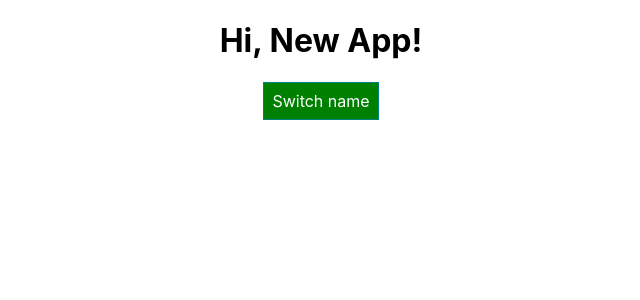
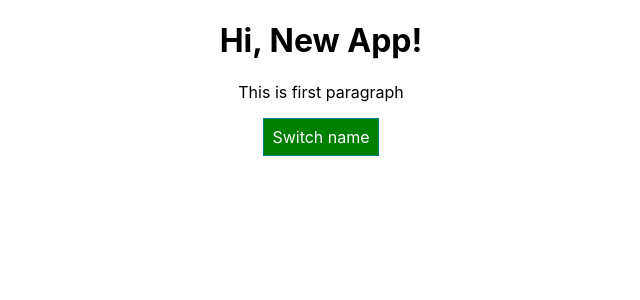
Before and after one commit to gsim2345/react-complete-guide, a React (Create React App) app: page / in a window 1280 px wide. Shown: the top 300 px of the page, without its empty margins (319-959 px from the left). Built offline with nearby package versions, Linux system fonts and the light colour scheme.

Commit message:
Added classNames dynamically

```diff
--- a/src/App.css
+++ b/src/App.css
@@ -1,3 +1,11 @@
 .App {
   text-align: center;
 }
+
+.red {
+  color: red;
+}
+
+.bold {
+  font-weight: bold;
+}
--- a/src/App.js
+++ b/src/App.js
@@ -87,9 +87,19 @@
       style.backgroundColor = "red";
     }
 
+    //let classes = ['red', 'bold'].join(' ');
+    let classes = [];
+    if (this.state.persons.length <=2) {
+      classes.push("red"); // classes = ['red']
+    }
+    if (this.state.persons.length <= 1) {
+      classes.push('bold'); // // classes = ['red', bold]
+    }
+
     return (
       <div className="App">
         <h1>Hi, New App!</h1>
+        <p className={classes.join(' ')}>This is first paragraph</p>
         <button style={style}
           onClick={this.togglePersonHandler}>Switch name</button>
           {persons}
```
